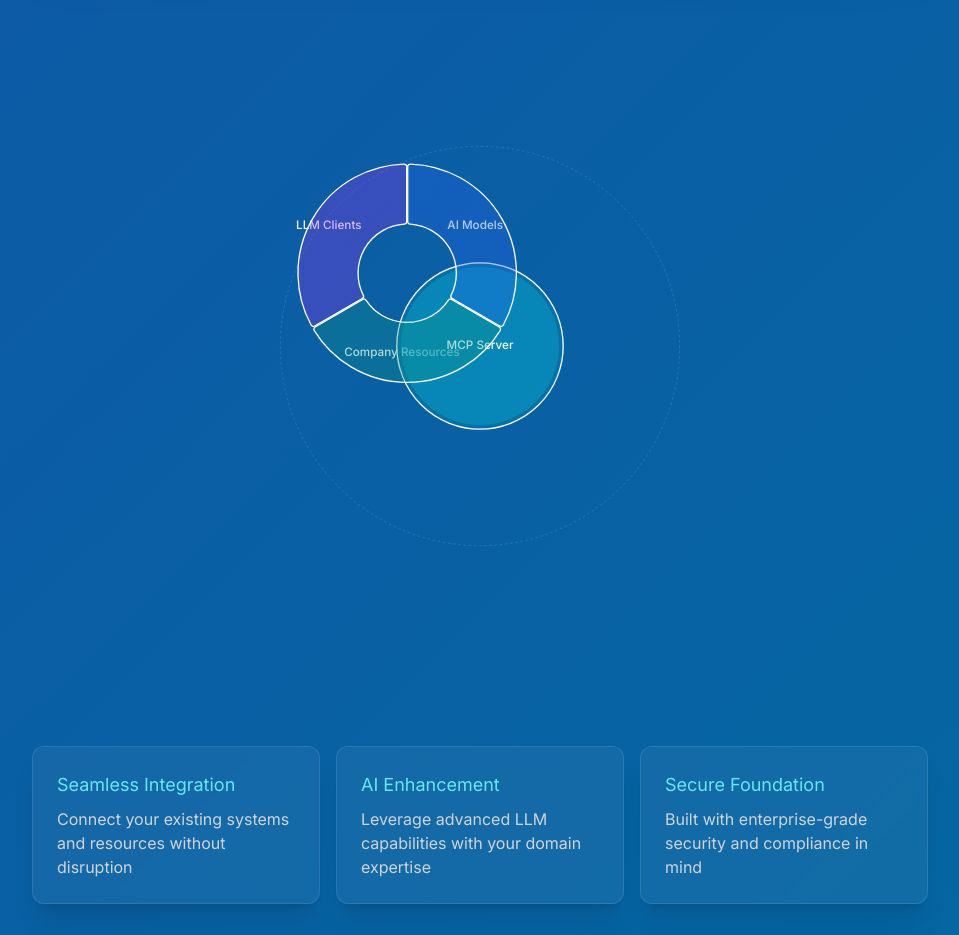
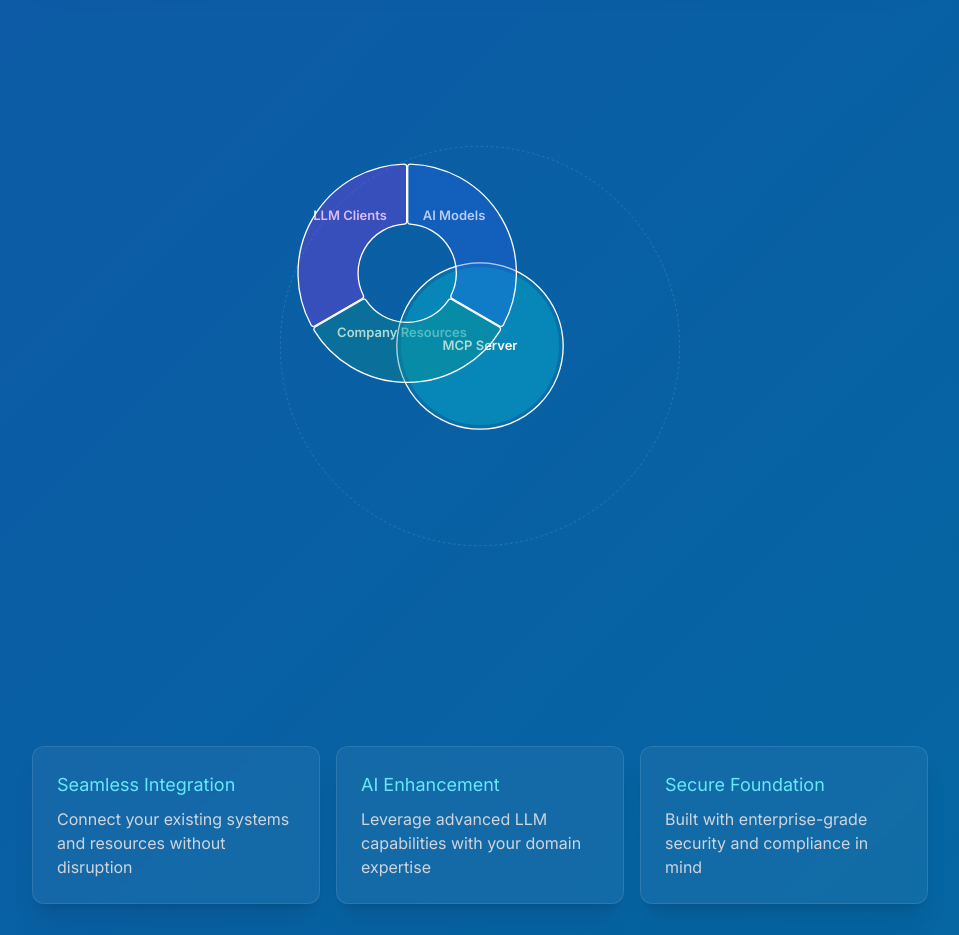
Before and after one commit to boorich/extraordinary_minds, a Next.js app: page / in a window 1280 px wide. Shown: the part 820-1755 px from the top of the page, without its empty margins (160-1119 px from the left). Built offline with nearby package versions, Linux system fonts and the light colour scheme.

Commit message:
fix: position segment labels at clock positions
- Set fixed positions for segment labels (10, 2, 6 o'clock)
- Increase text size and weight
- Keep text horizontal for readability
- Match text styling across all labels

```diff
--- a/src/components/MCPArchitectureNivo.tsx
+++ b/src/components/MCPArchitectureNivo.tsx
@@ -13,6 +13,7 @@ interface ArchitectureElement {
   color: string;
   value: number;
   details: string[];
+  labelPosition: { x: number, y: number }; // Fixed positions for labels
 }
 
 const architectureElements: ArchitectureElement[] = [
@@ -27,7 +28,8 @@ const architectureElements: ArchitectureElement[] = [
       'Language Models (LLMs)',
       'Domain-specific AI',
       'Model orchestration'
-    ]
+    ],
+    labelPosition: { x: 280, y: 120 } // 2 o'clock
   },
   {
     id: 'resources',
@@ -40,7 +42,8 @@ const architectureElements: ArchitectureElement[] = [
       'Enterprise data',
       'Internal systems',
       'API integrations'
-    ]
+    ],
+    labelPosition: { x: 200, y: 300 } // 6 o'clock
   },
   {
     id: 'clients',
@@ -53,27 +56,13 @@ const architectureElements: ArchitectureElement[] = [
       'Domain Level Experts',
       'Security Controls',
       'Integration Tools'
-    ]
+    ],
+    labelPosition: { x: 120, y: 120 } // 10 o'clock
   }
 ];
 
 const MCPArchitecture = () => {
   const [activeElement, setActiveElement] = useState<string | null>(null);
-
-  // Calculate label positions for each segment
-  const getLabelPosition = (index: number) => {
-    const totalSegments = architectureElements.length;
-    const startAngle = (index * 2 * Math.PI) / totalSegments - Math.PI / 2;
-    const endAngle = ((index + 1) * 2 * Math.PI) / totalSegments - Math.PI / 2;
-    const midAngle = (startAngle + endAngle) / 2;
-
-    // Position at 75% of the distance from center to edge
-    const radius = 130;
-    const x = 200 + radius * Math.cos(midAngle);
-    const y = 200 + radius * Math.sin(midAngle);
-
-    return { x, y };
-  };
 
   return (
     <div className="relative w-full aspect-square max-w-3xl mx-auto p-16">
@@ -92,22 +81,19 @@ const MCPArchitecture = () => {
           />
 
           {/* Segment Labels */}
-          {architectureElements.map((element, index) => {
-            const pos = getLabelPosition(index);
-            return (
+          {architectureElements.map((element) => (
             <text
               key={element.id}
-                x={pos.x}
-                y={pos.y}
+              x={element.labelPosition.x}
+              y={element.labelPosition.y}
               textAnchor="middle"
               dominantBaseline="middle"
               fill="white"
-                className="text-lg font-medium"
+              className="text-xl font-semibold"
             >
               {element.title}
             </text>
-            );
-          })}
+          ))}
 
           {/* Center MCP Server circle - interactive */}
           <g
@@ -141,7 +127,7 @@ const MCPArchitecture = () => {
               textAnchor="middle"
               dominantBaseline="middle"
               fill="white"
-              className="text-lg font-medium"
+              className="text-xl font-semibold"
             >
               MCP Server
             </text>
```
Lines whose indentation alone changed are shown as unchanged.
